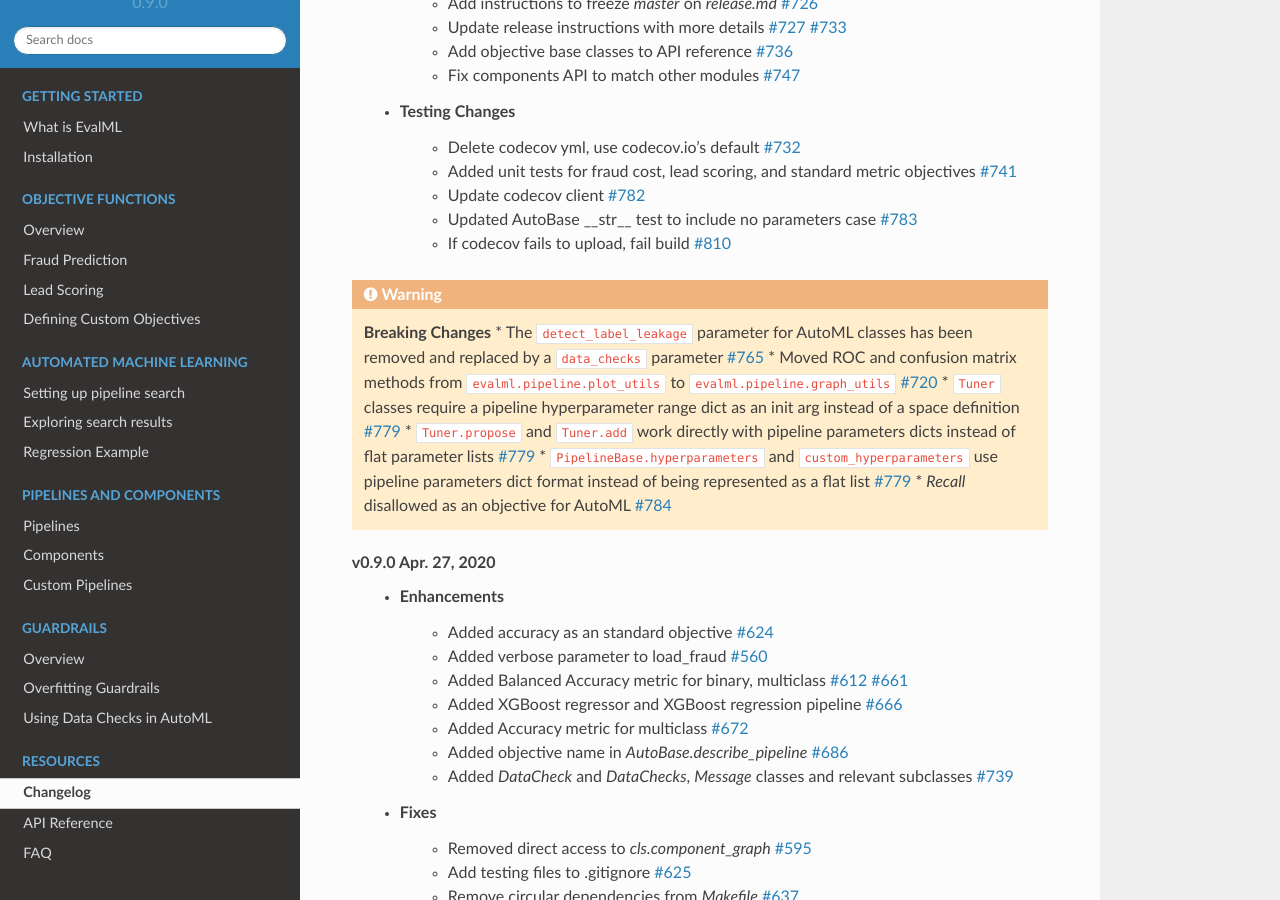
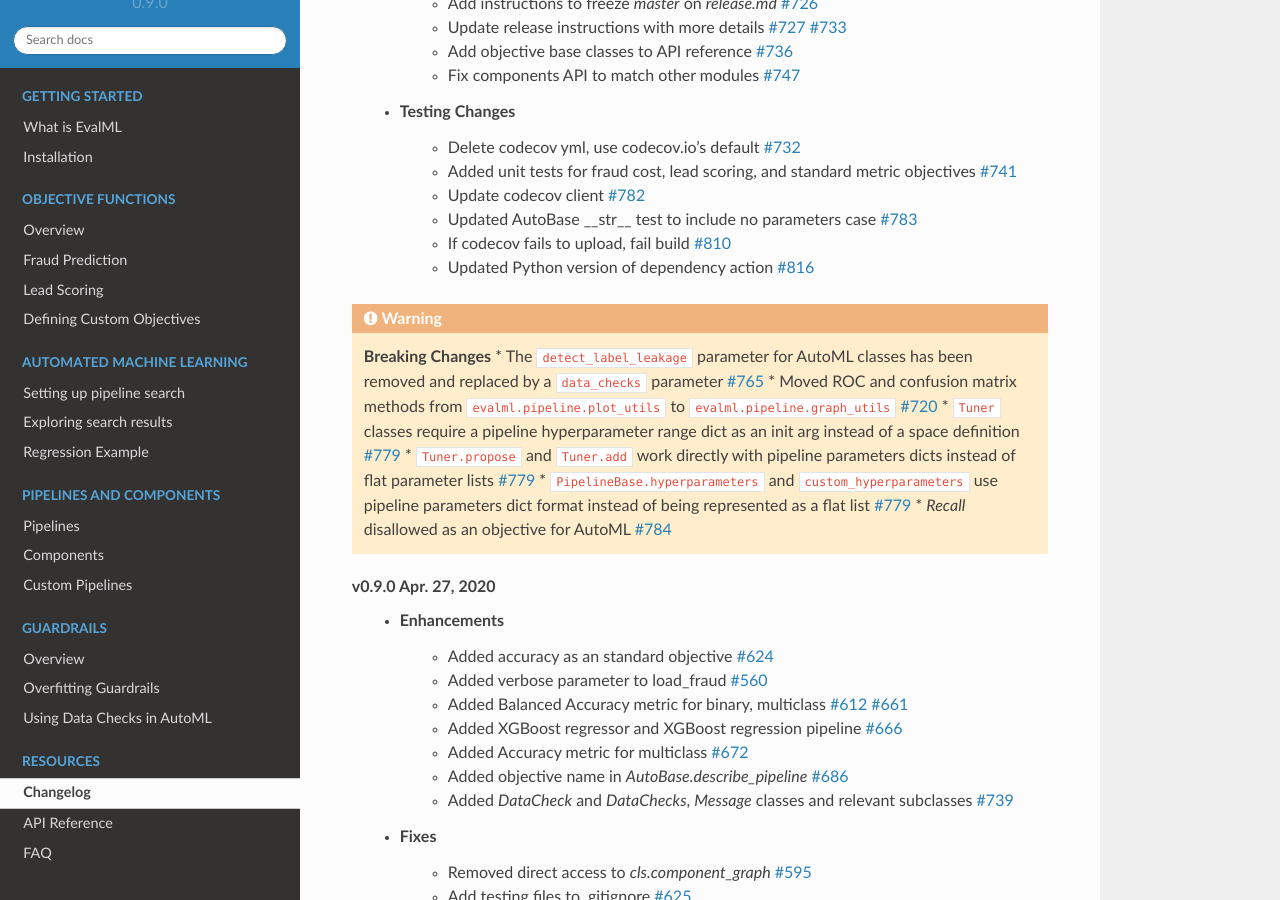
Before and after one commit to alteryx/evalml, a Sphinx documentation site: the page built from docs/source/changelog.rst, in a window 1280 px wide and 900 px high, scrolled down 1003 px. Built offline with Sphinx 7.4.7 and the Read the Docs theme 2.0.0, drawn with Linux system fonts in a browser that asks for light colours; comment, search, counter and statistics services are not loaded.

Commit message:
Update python version for Dependency Bot (#816)
* Update python version for action

* CL

```diff
--- a/docs/source/changelog.rst
+++ b/docs/source/changelog.rst
@@ -34,6 +34,7 @@ Changelog
         * Update codecov client :pr:`782`
         * Updated AutoBase __str__ test to include no parameters case :pr:`783`
         * If codecov fails to upload, fail build :pr:`810`
+        * Updated Python version of dependency action :pr:`816`
 
 .. warning::
 
```
Also changed, not shown: 1 other file.
